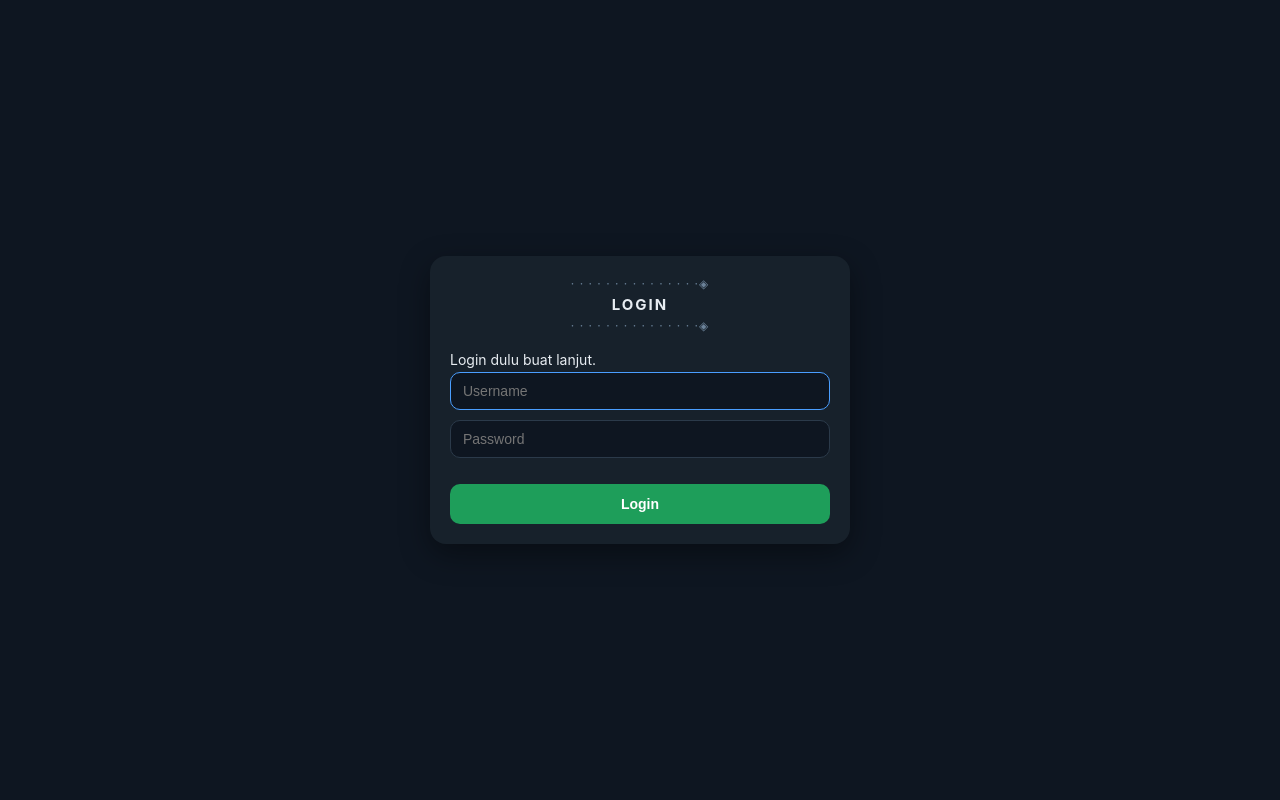
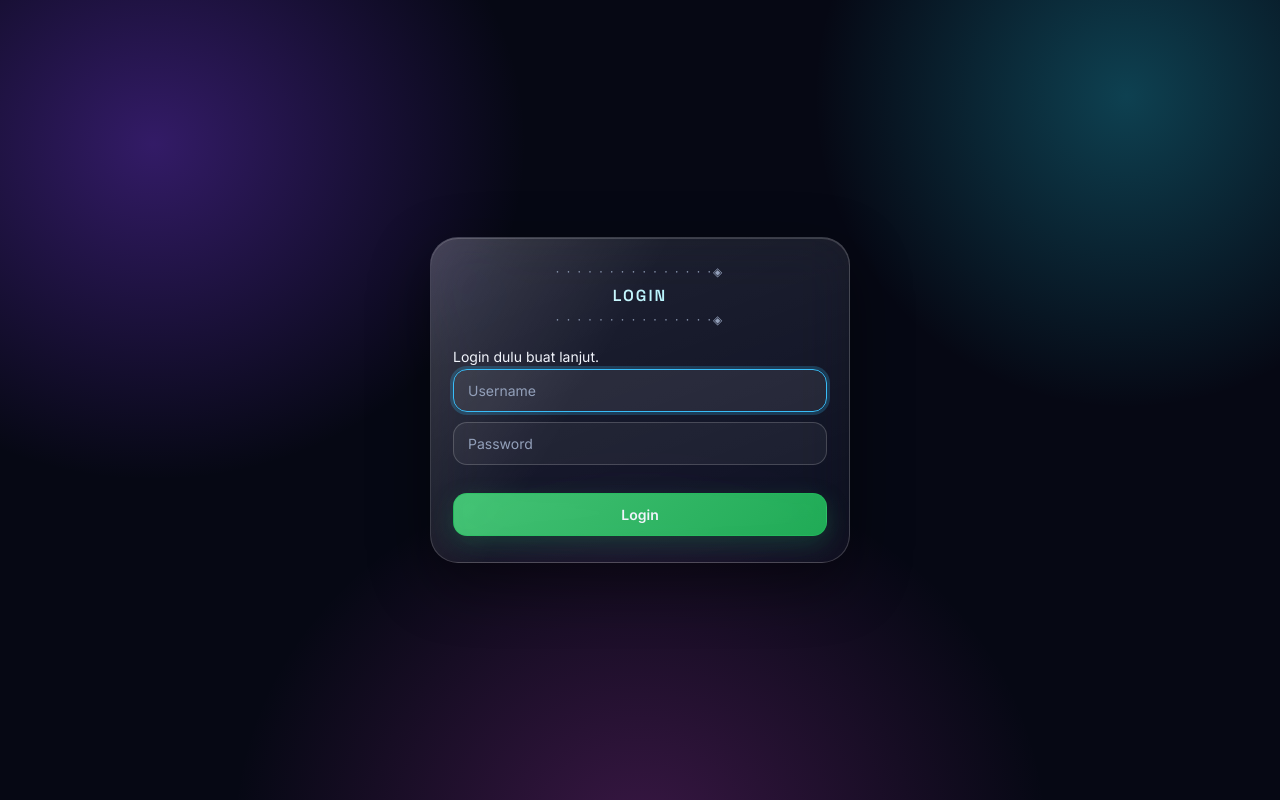
Before and after one commit to Bayy-Dev/genmail, a website: page public/index.html in a window 1280 px wide. Drawn offline with Linux system fonts and the light colour scheme; no server answers.

Commit message:
Ganti UI jadi glassmorphism

```diff
--- a/public/index.html
+++ b/public/index.html
@@ -4,6 +4,9 @@
 <meta charset="UTF-8" />
 <meta name="viewport" content="width=device-width, initial-scale=1.0" />
 <title>Email Gen by Yori</title>
+<link rel="preconnect" href="https://fonts.googleapis.com" />
+<link rel="preconnect" href="https://fonts.gstatic.com" crossorigin />
+<link href="https://fonts.googleapis.com/css2?family=Space+Grotesk:wght@500;600;700&family=Inter:wght@400;500;600&display=swap" rel="stylesheet" />
 <link rel="stylesheet" href="/style.css" />
 </head>
 <body>
--- a/public/style.css
+++ b/public/style.css
@@ -1,3 +1,29 @@
+/* ─────────────────────────────────────────────────────────────
+   Email Gen by Yori — glassmorphism theme
+   Frosted glass panel floating over a soft nebula of color.
+───────────────────────────────────────────────────────────── */
+
+:root {
+  --void: #060814;
+  --violet: 124, 58, 237;
+  --cyan: 34, 211, 238;
+  --magenta: 217, 70, 219;
+
+  --glass: rgba(255, 255, 255, 0.07);
+  --glass-strong: rgba(255, 255, 255, 0.13);
+  --glass-border: rgba(255, 255, 255, 0.18);
+
+  --text: #f1f4fb;
+  --text-dim: #93a0ba;
+
+  --accent: #67e8f9;
+  --accent-strong: #38bdf8;
+  --success: #4ade80;
+  --success-strong: #22c55e;
+  --danger: #fb7185;
+  --danger-strong: #f43f5e;
+}
+
 * { box-sizing: border-box; }
 
 body {
@@ -6,70 +32,147 @@ body {
   display: flex;
   align-items: center;
   justify-content: center;
-  background: #0e1621;
-  font-family: -apple-system, BlinkMacSystemFont, "Segoe UI", Roboto, sans-serif;
-  padding: 16px;
+  padding: 24px;
+  color: var(--text);
+  font-family: "Inter", -apple-system, BlinkMacSystemFont, "Segoe UI", Roboto, sans-serif;
+  background:
+    radial-gradient(ellipse 620px 560px at 12% 18%, rgba(var(--violet), 0.38), transparent 60%),
+    radial-gradient(ellipse 520px 520px at 88% 12%, rgba(var(--cyan), 0.28), transparent 60%),
+    radial-gradient(ellipse 680px 620px at 50% 105%, rgba(var(--magenta), 0.24), transparent 60%),
+    var(--void);
+  background-attachment: fixed;
 }
 
 .card {
+  position: relative;
   width: 100%;
   max-width: 420px;
-  background: #17212b;
-  border-radius: 16px;
-  padding: 20px;
-  color: #e8edf2;
-  box-shadow: 0 10px 30px rgba(0, 0, 0, 0.4);
+  padding: 26px 22px;
+  border-radius: 28px;
+  overflow: hidden;
+  background: linear-gradient(160deg, rgba(255, 255, 255, 0.11), rgba(255, 255, 255, 0.03));
+  border: 1px solid var(--glass-border);
+  backdrop-filter: blur(26px) saturate(160%);
+  -webkit-backdrop-filter: blur(26px) saturate(160%);
+  box-shadow:
+    0 20px 60px rgba(0, 0, 0, 0.45),
+    inset 0 1px 0 rgba(255, 255, 255, 0.16);
 }
 
-.header { text-align: center; margin-bottom: 16px; }
-.dots { color: #6b8299; font-size: 12px; letter-spacing: 1px; }
-.title { font-weight: 700; font-size: 15px; letter-spacing: 2px; margin: 4px 0; }
+/* thin sheen across the top edge of the glass */
+.card::before {
+  content: "";
+  position: absolute;
+  inset: 0;
+  background: linear-gradient(120deg, rgba(255, 255, 255, 0.14), transparent 40%);
+  pointer-events: none;
+}
 
-.body { font-size: 14px; line-height: 1.6; margin-bottom: 16px; white-space: pre-wrap; }
+.header { position: relative; text-align: center; margin-bottom: 18px; }
+.dots { color: var(--text-dim); font-size: 12px; letter-spacing: 2px; }
+.title {
+  font-family: "Space Grotesk", "Inter", sans-serif;
+  font-weight: 600;
+  font-size: 16px;
+  letter-spacing: 2px;
+  margin: 6px 0;
+  background: linear-gradient(90deg, #fff, var(--accent) 120%);
+  -webkit-background-clip: text;
+  background-clip: text;
+  color: transparent;
+}
+
+.body {
+  position: relative;
+  font-size: 14px;
+  line-height: 1.65;
+  color: var(--text);
+  margin-bottom: 18px;
+  white-space: pre-wrap;
+}
 .body code {
-  background: #0e1621;
-  padding: 2px 6px;
-  border-radius: 6px;
+  display: inline-block;
+  margin-top: 2px;
+  padding: 4px 10px;
+  border-radius: 10px;
   font-size: 13px;
   word-break: break-all;
+  color: var(--accent);
+  background: var(--glass-strong);
+  border: 1px solid var(--glass-border);
 }
 
 input[type="text"],
 input[type="password"] {
   width: 100%;
-  padding: 10px 12px;
-  border-radius: 10px;
-  border: 1px solid #2b3a4a;
-  background: #0e1621;
-  color: #e8edf2;
+  padding: 12px 14px;
+  border-radius: 14px;
+  border: 1px solid var(--glass-border);
+  background: rgba(255, 255, 255, 0.05);
+  color: var(--text);
+  font-family: inherit;
   font-size: 14px;
   margin-bottom: 10px;
+  transition: border-color 0.15s, box-shadow 0.15s, background 0.15s;
 }
+input[type="text"]::placeholder,
+input[type="password"]::placeholder { color: var(--text-dim); }
 input[type="text"]:focus,
-input[type="password"]:focus { outline: none; border-color: #4a9eff; }
+input[type="password"]:focus {
+  outline: none;
+  border-color: var(--accent-strong);
+  background: rgba(255, 255, 255, 0.08);
+  box-shadow: 0 0 0 3px rgba(56, 189, 248, 0.22);
+}
 
-.buttons { display: flex; flex-direction: column; gap: 8px; }
-.row { display: flex; gap: 8px; }
+.buttons { position: relative; display: flex; flex-direction: column; gap: 9px; }
+.row { display: flex; gap: 9px; }
 .row .btn { flex: 1; }
 
 .btn {
-  border: none;
-  border-radius: 10px;
+  border: 1px solid var(--glass-border);
+  border-radius: 14px;
   padding: 12px 14px;
+  font-family: inherit;
   font-size: 14px;
   font-weight: 600;
   cursor: pointer;
-  color: #fff;
-  background: #2b3a4a;
-  transition: opacity 0.15s;
+  color: var(--text);
+  background: var(--glass);
+  backdrop-filter: blur(10px);
+  -webkit-backdrop-filter: blur(10px);
+  transition: transform 0.15s ease, box-shadow 0.15s ease, opacity 0.15s ease, background 0.15s ease;
 }
-.btn:hover { opacity: 0.85; }
-.btn:disabled { opacity: 0.5; cursor: not-allowed; }
+.btn:hover { background: var(--glass-strong); transform: translateY(-1px); }
+.btn:active { transform: translateY(0); }
+.btn:disabled { opacity: 0.45; cursor: not-allowed; transform: none; }
+.btn:focus-visible { outline: 2px solid var(--accent); outline-offset: 2px; }
 
-.btn.primary { background: #2f6fed; }
-.btn.success { background: #1e9e5a; }
-.btn.danger { background: #d5453e; }
-.btn.neutral { background: #2b3a4a; }
+.btn.primary {
+  border-color: rgba(56, 189, 248, 0.5);
+  background: linear-gradient(135deg, rgba(56, 189, 248, 0.85), rgba(99, 102, 241, 0.85));
+  box-shadow: 0 8px 24px rgba(56, 189, 248, 0.25);
+}
+.btn.success {
+  border-color: rgba(34, 197, 94, 0.5);
+  background: linear-gradient(135deg, rgba(74, 222, 128, 0.85), rgba(34, 197, 94, 0.85));
+  box-shadow: 0 8px 24px rgba(34, 197, 94, 0.22);
+}
+.btn.danger {
+  border-color: rgba(244, 63, 94, 0.5);
+  background: linear-gradient(135deg, rgba(251, 113, 133, 0.85), rgba(244, 63, 94, 0.85));
+  box-shadow: 0 8px 24px rgba(244, 63, 94, 0.22);
+}
+.btn.neutral { background: var(--glass); color: var(--text-dim); }
 
-.note { font-size: 12px; color: #93a5b8; margin-top: 4px; }
-.error { color: #ff8b7e; }
+.note { font-size: 12px; color: var(--text-dim); margin-top: 4px; }
+.error {
+  color: var(--danger);
+  padding-left: 10px;
+  border-left: 2px solid var(--danger-strong);
+}
+
+@media (prefers-reduced-motion: reduce) {
+  .btn { transition: none; }
+  .btn:hover { transform: none; }
+}
```
